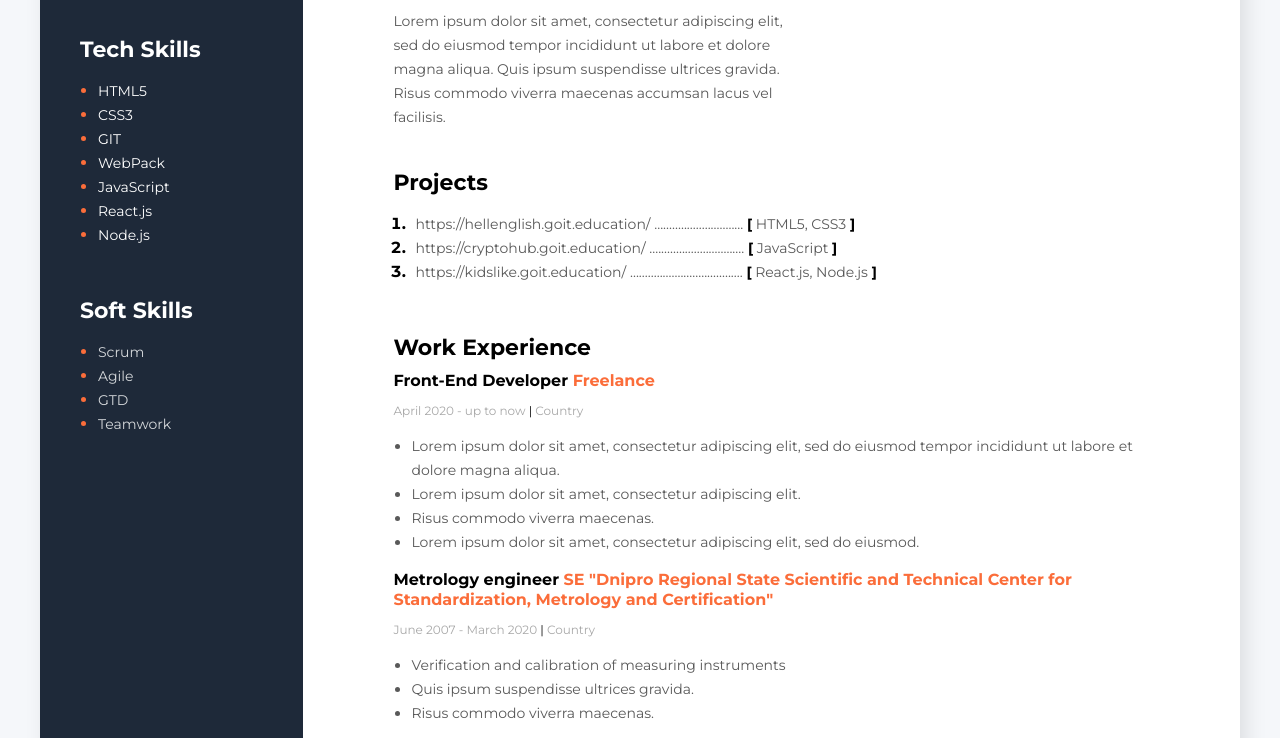
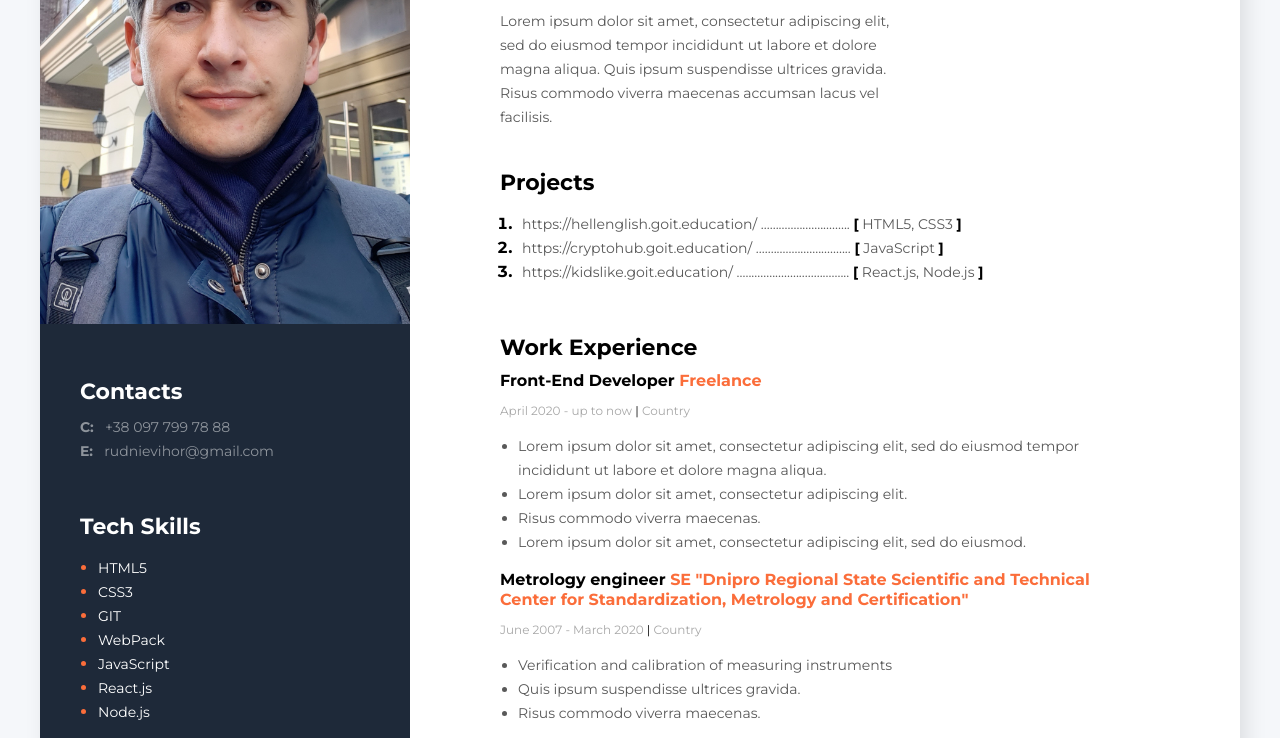
Before and after one commit to ihorrudniev/my-CV, a plain HTML site: page index.html in a window 1280 px wide. Shown: the part 248-986 px from the top of the page. Drawn offline with Linux system fonts and the light colour scheme; the site is published under a folder, as on GitHub Pages, so addresses that start at the root find nothing.

Commit message:
фото
исправлен путь к фото

```diff
--- a/index.html
+++ b/index.html
@@ -129,7 +129,7 @@
 
         <!--Saidbar section-->
         <aside class="saidbar-section">
-            <img src="/img/my-photo-img.jpg" alt="My photo">
+            <img src="./img/my-photo-img.jpg" alt="My photo">
 
             <!--Contacts section-->
             <div class="contacts-section">
```
